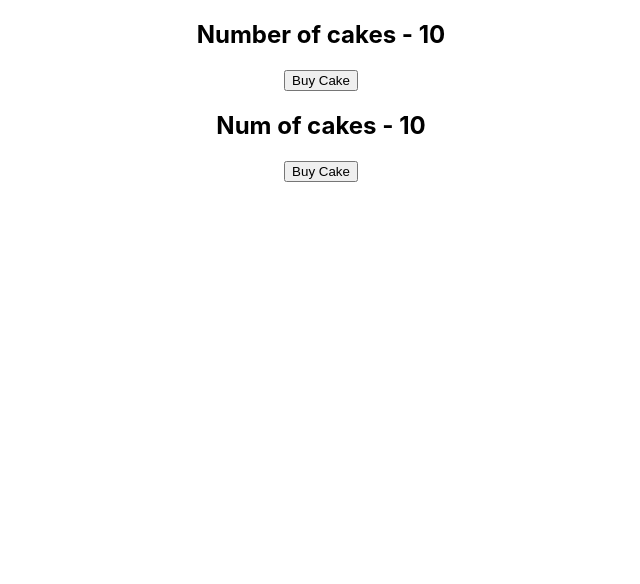
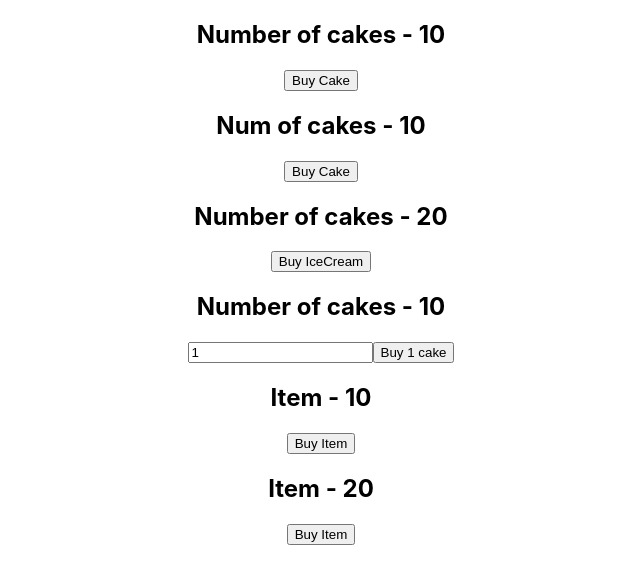
Before and after one commit to jhonerApp/myReduxDemo, a React (Create React App) app: page / in a window 1280 px wide. Shown: the top 584 px of the page, without its empty margins (319-959 px from the left). Built offline with nearby package versions, Linux system fonts and the light colour scheme.

Commit message:
Tutorial Redux 28

```diff
--- a/package.json
+++ b/package.json
@@ -12,6 +12,7 @@
     "react-redux": "^7.2.2",
     "react-scripts": "4.0.1",
     "redux": "^4.0.5",
+    "redux-devtools-extension": "^2.13.8",
     "redux-logger": "^3.0.6",
     "redux-thunk": "^2.3.0",
     "web-vitals": "^0.2.4"
--- a/src/App.js
+++ b/src/App.js
@@ -1,8 +1,12 @@
 import "./App.css";
 import CakeContainer from "./components/CakeContainer";
+import IceCreamContainer from './components/IceCreamContainer'
 import { Provider } from "react-redux";
 import store from "./redux/store";
 import HooksCakeContainer from "./components/HooksCakeContainer";
+import NewCakeContainer from "./components/NewCakeContainer";
+import ItemContainer from "./components/ItemContainer";
+
 
 function App() {
   return (
@@ -10,6 +14,10 @@ function App() {
       <div className="App">
         <CakeContainer />
         <HooksCakeContainer />
+        <IceCreamContainer />
+        <NewCakeContainer />
+        <ItemContainer cakes value="2" />
+        <ItemContainer />
       </div>
     </Provider>
   );
--- a/src/components/CakeContainer.js
+++ b/src/components/CakeContainer.js
@@ -17,7 +17,7 @@ function CakeContainer(props) {
 const mapStateToProps = (state) => {
   return {
     //PROP numOfCakes:
-    numOfCakes: state.numOfCakes,
+    numOfCakes: state.cakes.numOfCakes,
   };
 };
 
--- a/src/components/HooksCakeContainer.js
+++ b/src/components/HooksCakeContainer.js
@@ -3,7 +3,7 @@ import { useSelector, useDispatch } from "react-redux";
 import { buyCake } from "../redux";
 
 function HooksCakeContainer() {
-  const numOfCakes = useSelector((state) => state.numOfCakes);
+  const numOfCakes = useSelector((state) => state.cakes.numOfCakes);
   const dispatch = useDispatch();
   return (
     <div>
--- /dev/null
+++ b/src/components/IceCreamContainer.js
@@ -0,0 +1,30 @@
+import React from "react";
+import { connect } from "react-redux";
+import { buyIceCream } from "../redux";
+
+function IceCreamContainer(props) {
+  return (
+    <div>
+      <h2>Number of cakes - {props.numOfIceCream}</h2>
+      <button onClick={props.buyIceCream}>Buy IceCream</button>
+    </div>
+  );
+}
+
+//selector - basically return some state information
+//from redux store
+
+const mapStateToProps = (state) => {
+  return {
+    //PROP numOfCakes:
+    numOfIceCream: state.iceCream.numOfIceCream,
+  };
+};
+
+const mapDispatchtoProps = (dispatch) => {
+  return {
+     //PROP buyCake:
+     buyIceCream: () => dispatch(buyIceCream()),
+  };
+};
+export default connect(mapStateToProps, mapDispatchtoProps)(IceCreamContainer);
--- /dev/null
+++ b/src/components/ItemContainer.js
@@ -0,0 +1,38 @@
+import React from 'react'
+import { connect } from "react-redux";
+import { buyCake, buyIceCream } from '../redux'
+
+function ItemContainer(props) {
+    return (
+        <div>
+            <h2>Item - {props.item}</h2>
+
+            <button onClick={props.buyItem}>Buy Item</button>
+        </div>
+    )
+}
+const mapStateToProps = (state, ownProps) => {
+    console.log(ownProps.cakes)
+    const itemState = ownProps.cakes ? state.cakes.numOfCakes : state.iceCream.numOfIceCream
+    return {
+        item: itemState
+    }
+}
+const mapDispatchtoProps = (dispatch, ownProps) => {
+
+    console.log(ownProps.cakes)
+
+    const dispatchFunction = ownProps.cakes ? () => dispatch(buyCake()) : () => dispatch(buyIceCream())
+
+    return {
+        buyItem: dispatchFunction
+    }
+
+    // return {
+    //     buyCake: () => dispatch(buyCake()),
+    //     buyIceCream: () => dispatch(buyIceCream())
+
+    // }
+}
+
+export default connect(mapStateToProps, mapDispatchtoProps)(ItemContainer)
--- /dev/null
+++ b/src/components/NewCakeContainer.js
@@ -0,0 +1,32 @@
+import React, { useState } from "react";
+import { connect } from "react-redux";
+import { buyCake } from "../redux";
+
+function NewCakeContainer(props) {
+    const [number, setNumber] = useState(1)
+    return (
+        <div>
+            <h2>Number of cakes - {props.numOfCakes}</h2>
+            <input type='text' value={number} onChange={e => setNumber(e.target.value)}></input>
+            <button onClick={() => props.buyCake(number)}>Buy {number} cake</button>
+        </div>
+    );
+}
+
+//selector - basically return some state information
+//from redux store
+
+const mapStateToProps = (state) => {
+    return {
+        //PROP numOfCakes:
+        numOfCakes: state.cakes.numOfCakes,
+    };
+};
+
+const mapDispatchtoProps = (dispatch) => {
+    return {
+        //PROP buyCake:
+        buyCake: number => dispatch(buyCake(number)),
+    };
+};
+export default connect(mapStateToProps, mapDispatchtoProps)(NewCakeContainer);
--- a/src/redux/cakes/cakeReducer.js
+++ b/src/redux/cakes/cakeReducer.js
@@ -10,7 +10,7 @@ const cakeReducer = (state = initialState, action) => {
     case BUY_CAKE:
       return {
         ...state,
-        numOfCakes: state.numOfCakes - 1,
+        numOfCakes: state.numOfCakes - action.payload,
       };
     default:
       return state;
--- a/src/redux/cakes/cakesActions.js
+++ b/src/redux/cakes/cakesActions.js
@@ -1,7 +1,8 @@
 import { BUY_CAKE } from "./cakeTypes";
 
-export const buyCake = () => {
+export const buyCake = (number = 1) => {
   return {
     type: BUY_CAKE,
+    payload: number
   };
 };
--- /dev/null
+++ b/src/redux/rootReducer.js
@@ -0,0 +1,11 @@
+import { combineReducers } from 'redux'
+import cakeReducer from './cakes/cakeReducer';
+import iceCreamReducer from './iceCream/iceCreamReducer'
+
+const rootReducer = combineReducers({
+    cakes: cakeReducer,
+    iceCream: iceCreamReducer
+
+})
+
+export default rootReducer
--- a/src/redux/store.js
+++ b/src/redux/store.js
@@ -1,7 +1,10 @@
-import { createStore } from "redux";
-import cakeReducer from "../redux/cakes/cakeReducer";
-
-const store = createStore(cakeReducer);
+import { createStore, applyMiddleware } from "redux";
+import logger from 'redux-logger'
+import { composeWithDevTools } from 'redux-devtools-extension'
+import rootReducer from './rootReducer'
 
 
+
+const store = createStore(rootReducer, composeWithDevTools(applyMiddleware(logger)));
+
 export default store;
```
Also changed, not shown: src/redux/root.js (deleted), 2 other files (tests, documents, lock files or other folders).
